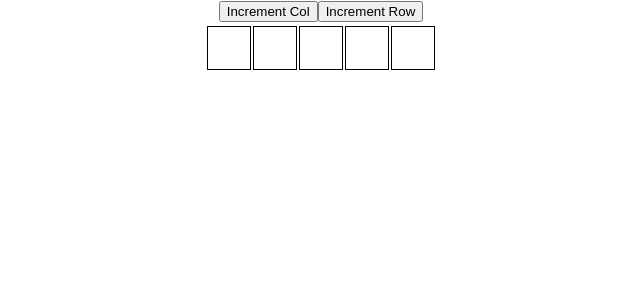
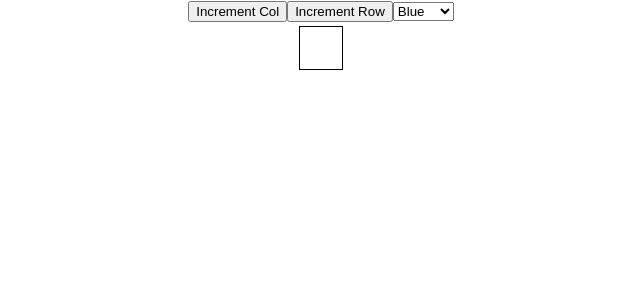
Before and after one commit to Naveed-Naqi/ttp-assignment8, a React (Create React App) app: page / in a window 1280 px wide. Shown: the top 300 px of the page, without its empty margins (319-959 px from the left). Built offline with nearby package versions, Linux system fonts and the light colour scheme.

Commit message:
add rows and cols

```diff
--- a/src/App.js
+++ b/src/App.js
@@ -1,6 +1,8 @@
 import React from "react";
 import TableRow from "./components/TableRow";
 import "./App.css";
+import SingleCell from "./components/SingleCell";
+
 
 export default class App extends React.Component {
   constructor(props) {
@@ -15,11 +17,40 @@ export default class App extends React.Component {
 
   AddRow = () => this.setState({ rows: this.state.rows + 1 });
 
+  displayCols = () => {
+
+    let numCols = this.state.cols;
+    let arr = [];
+
+    for(let i = 0; i < numCols; i++) {
+        arr.push(<SingleCell />);
+    }
+
+    return arr;
+}
+
+  displayRow = () => {
+
+    let numRows = this.state.rows;
+    let arr = [];
+
+    for(let i = 0; i < numRows; i++) {
+        arr.push(<TableRow cols = {this.displayCols()} />);
+    }
+
+    return arr;
+  }
+
+
+
   render() {
     console.log(this.state.cols);
     console.log(this.state.rows);
 
+    let arr = this.displayRow();
+
     return (
+
       <div className="App">
         <button tyep="button" onClick={this.AddCol}>
           Increment Col
@@ -29,9 +60,18 @@ export default class App extends React.Component {
           Increment Row
         </button>
 
+        <select>
+            <option value="blue">Blue</option>
+            <option value="green">Green</option>
+            <option value="red">Red</option>
+            <option value="purple">Purple</option>
+        </select>
+
         <table id="main-grid">
           <tr>
-            <TableRow />
+            {arr.map( (elem) => {
+                return elem;
+            })}
           </tr>
         </table>
       </div>
--- a/src/components/TableRow.js
+++ b/src/components/TableRow.js
@@ -1,15 +1,13 @@
 import React from "react";
-import SingleCell from "./SingleCell";
 import "./SingleCell.css";
 
-export default function TableRow() {
+export default function TableRow({cols}) {
+
   return (
     <div>
-      <SingleCell />
-      <SingleCell />
-      <SingleCell />
-      <SingleCell />
-      <SingleCell />
+      {cols.map( (elem) => {
+        return elem
+      })}
     </div>
   );
 }
```
